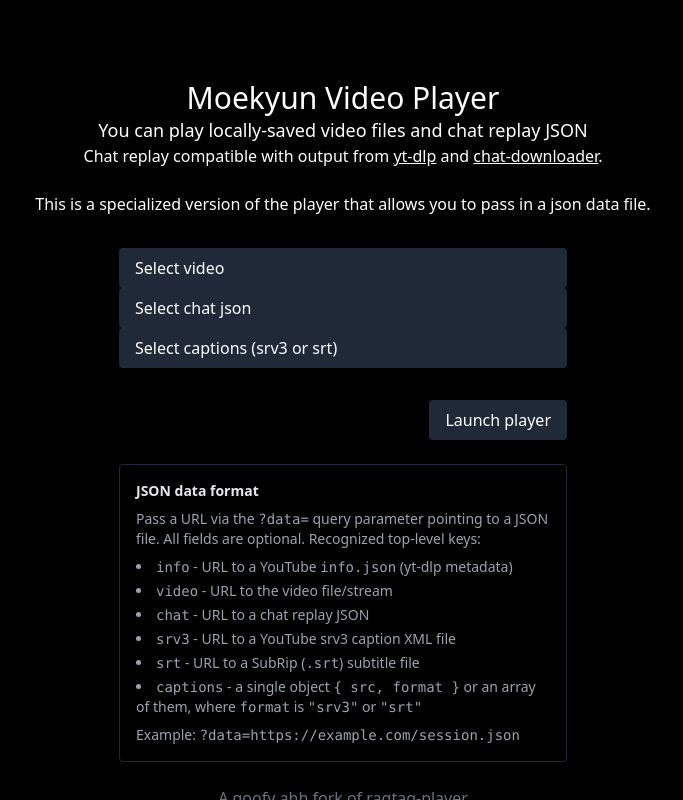
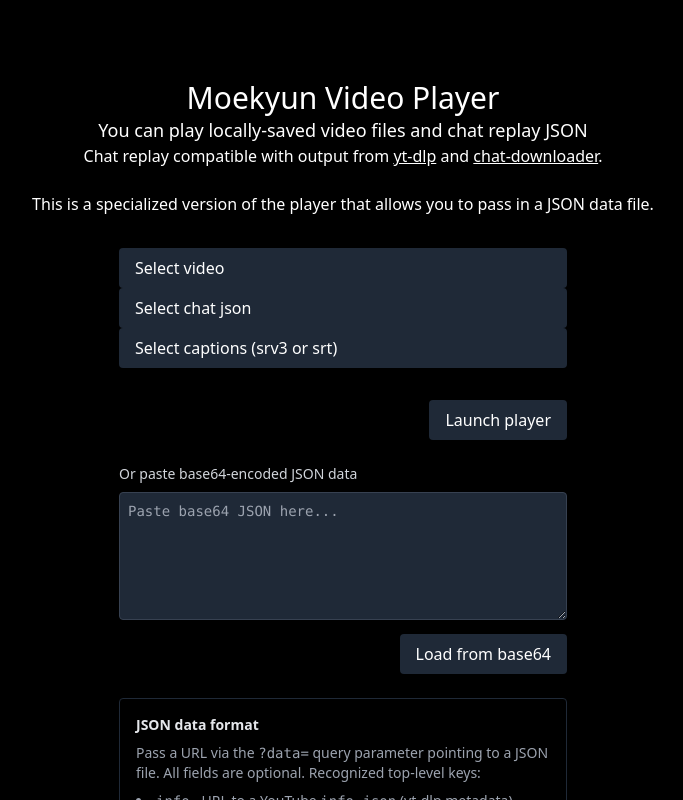
Before and after one commit to pinapelz/ragtag-player-remote, a Next.js app: page / in a window 1280 px wide. Shown: the top 800 px of the page, without its empty margins (297-980 px from the left). Built offline with nearby package versions, Linux system fonts and the light colour scheme.

Commit message:
allow for pasting in a b64 encoded json

```diff
--- a/pages/index.tsx
+++ b/pages/index.tsx
@@ -21,6 +21,7 @@ const CustomPlayerPage = () => {
   const [infoJson, setInfoJson] = React.useState({} as any);
   const [showPlayer, setShowPlayer] = React.useState(false);
   const [dataSet, setDataSet] = React.useState(false);
+  const [base64Input, setBase64Input] = React.useState("");
   const { query } = router;
 
   const jsonDataUrl = query.data as string;
@@ -33,10 +34,7 @@ const CustomPlayerPage = () => {
   }, [timeSeconds]);
 
 
-  if(jsonDataUrl && !dataSet) {
-    fetch(jsonDataUrl)
-      .then((res) => res.json())
-      .then((data) => {
+  const applyJsonData = (data: any) => {
     const { info, video, chat, srv3, srt, captions } = data;
     if (info) {
       fetch(info)
@@ -66,13 +64,35 @@ const CustomPlayerPage = () => {
     }
     setDataSet(true);
     setShowPlayer(true);
-      })
+  };
+
+  if (jsonDataUrl && !dataSet) {
+    fetch(jsonDataUrl)
+      .then((res) => res.json())
+      .then((data) => applyJsonData(data))
       .catch((error) => {
         console.error("Error fetching JSON data:", error);
         setDataSet(true);
         setShowPlayer(true);
       });
   }
+
+  const handleLoadBase64 = () => {
+    try {
+      let trimmed = base64Input.trim();
+      const base64Match = trimmed.match(/^data:[^;]+;base64,(.*)$/);
+      if (base64Match) {
+        trimmed = base64Match[1];
+      }
+      const jsonStr = atob(trimmed);
+      const data = JSON.parse(jsonStr);
+      applyJsonData(data);
+    } catch (error) {
+      console.error("Error decoding base64 JSON:", error);
+      setDataSet(true);
+      setShowPlayer(true);
+    }
+  };
 
 
   const handleFile = (
@@ -221,7 +241,7 @@ const CustomPlayerPage = () => {
             </p>
             <br/>
             <p className="text-center">
-              This is a specialized version of the player that allows you to pass in a json data file.
+              This is a specialized version of the player that allows you to pass in a JSON data file.
             </p>
           </div>
           <div className="mx-auto max-w-md">
@@ -282,6 +302,24 @@ const CustomPlayerPage = () => {
                 Launch player
               </button>
             </form>
+            <div className="mt-6">
+              <label className="block text-sm text-gray-300 mb-2">
+                Or paste base64-encoded JSON data
+              </label>
+              <textarea
+                className="w-full h-32 p-2 rounded bg-gray-800 text-gray-100 border border-gray-700 text-sm font-mono"
+                placeholder="Paste base64 JSON here..."
+                value={base64Input}
+                onChange={(e) => setBase64Input(e.target.value)}
+              />
+              <button
+                type="button"
+                className={[buttonStyle, "mt-2 ml-auto"].join(" ")}
+                onClick={handleLoadBase64}
+              >
+                Load from base64
+              </button>
+            </div>
             <div className="mt-6 mx-auto max-w-2xl text-sm text-gray-400 text-left border border-gray-800 rounded p-4">
               <p className="font-bold text-gray-200 mb-2">JSON data format</p>
               <p className="mb-2">
@@ -299,6 +337,10 @@ const CustomPlayerPage = () => {
               <p className="mt-2">
                 Example: <code>{`?data=https://example.com/session.json`}</code>
               </p>
+              <p className="mt-4 mb-1">
+                Alternatively, paste the JSON content as base64 directly into the textarea above
+                (a leading <code>data:...;base64,</code> prefix is optional).
+              </p>
             </div>
           </div>
         </div>
```
Lines whose indentation alone changed are shown as unchanged.
